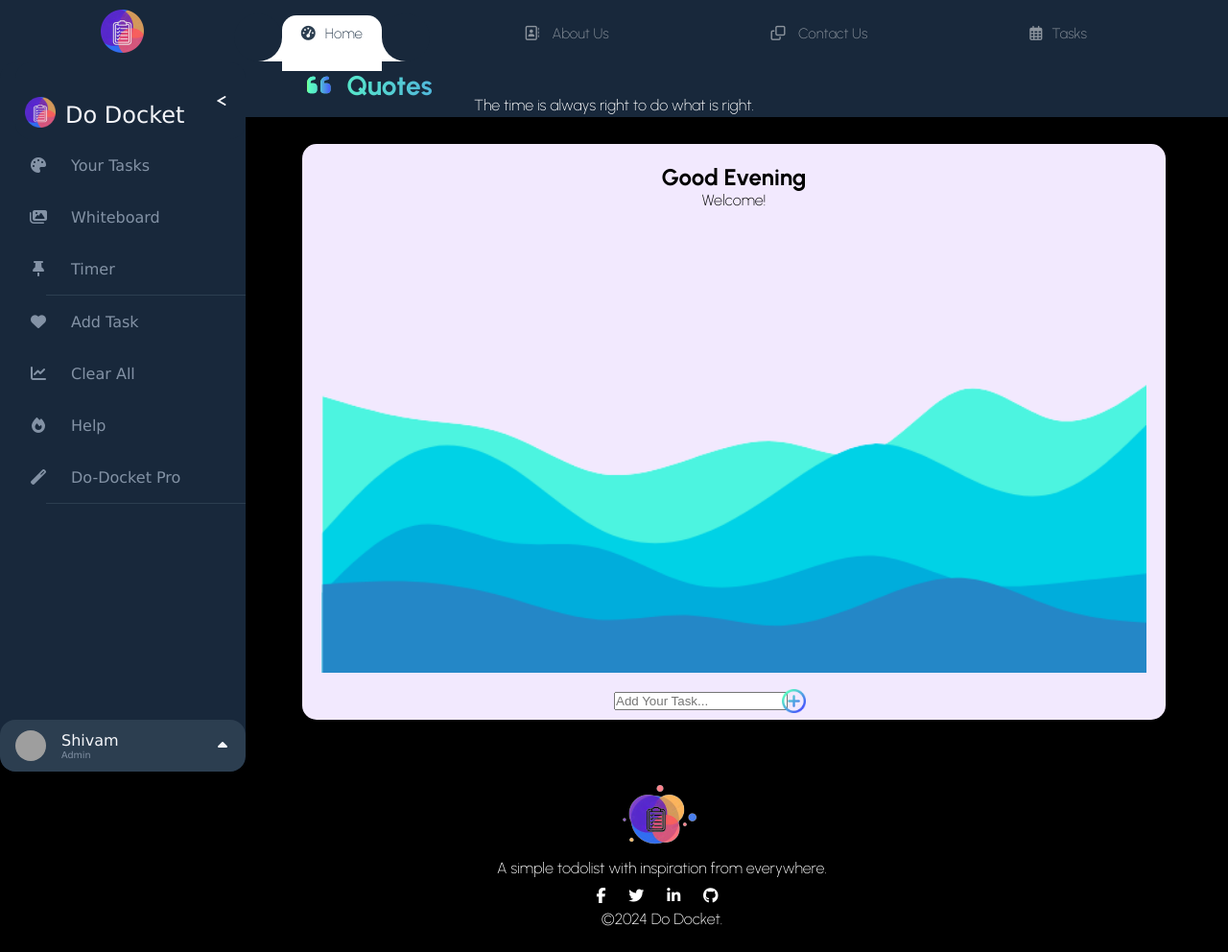
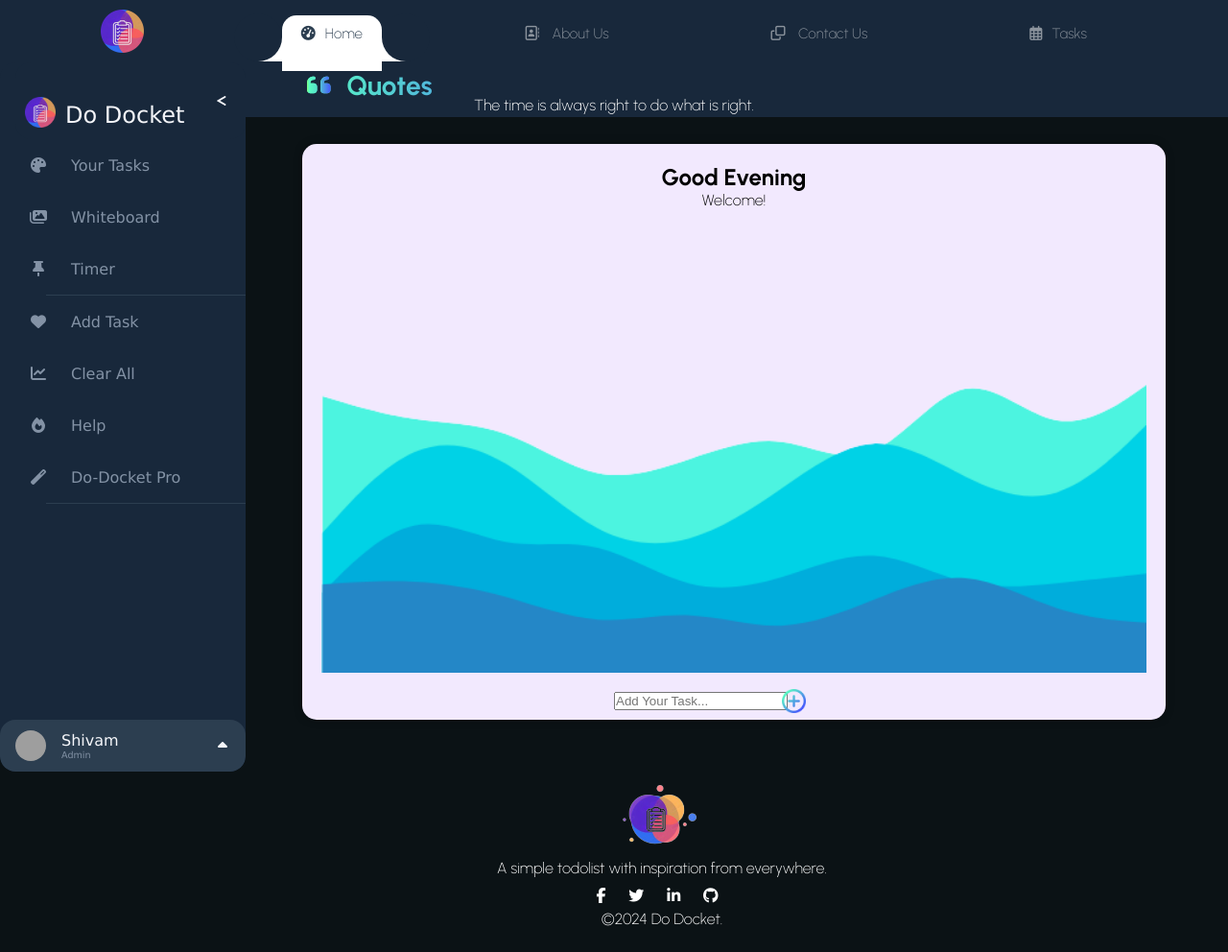
Before and after one commit to Shivam1514/Do, a plain HTML site: page index.html in a window 1280 px wide. Shown: the whole page at 96% size. Drawn offline with Linux system fonts and the light colour scheme; grey boxes are pictures that could not be loaded.

Commit message:
Add files via upload

```diff
--- a/css/addtask.css
+++ b/css/addtask.css
@@ -9,7 +9,7 @@ body {
   padding: 0;
   font-family: "Urbanist", sans-serif;
   font-weight:200;
-  background-color:black;
+  background-color:#0B1215;
   /* display: flex;
   justify-content: center;
   align-items: center; */
--- a/css/footer.css
+++ b/css/footer.css
@@ -3,7 +3,7 @@
 footer {
     font-family: "Urbanist", sans-serif;
     font-weight:200;
-    background-color: black;
+    background-color: #0B1215;
     color: #fff;
     padding: 20px;
     text-align: center;
@@ -11,6 +11,7 @@ footer {
     /* bottom: -70px; */
     width: 100%;
     margin-top:-15px;
+    box-sizing: border-box;
 
 }
 footer img{
```
Also changed, not shown: aboutus.html (+3 -2 lines).
